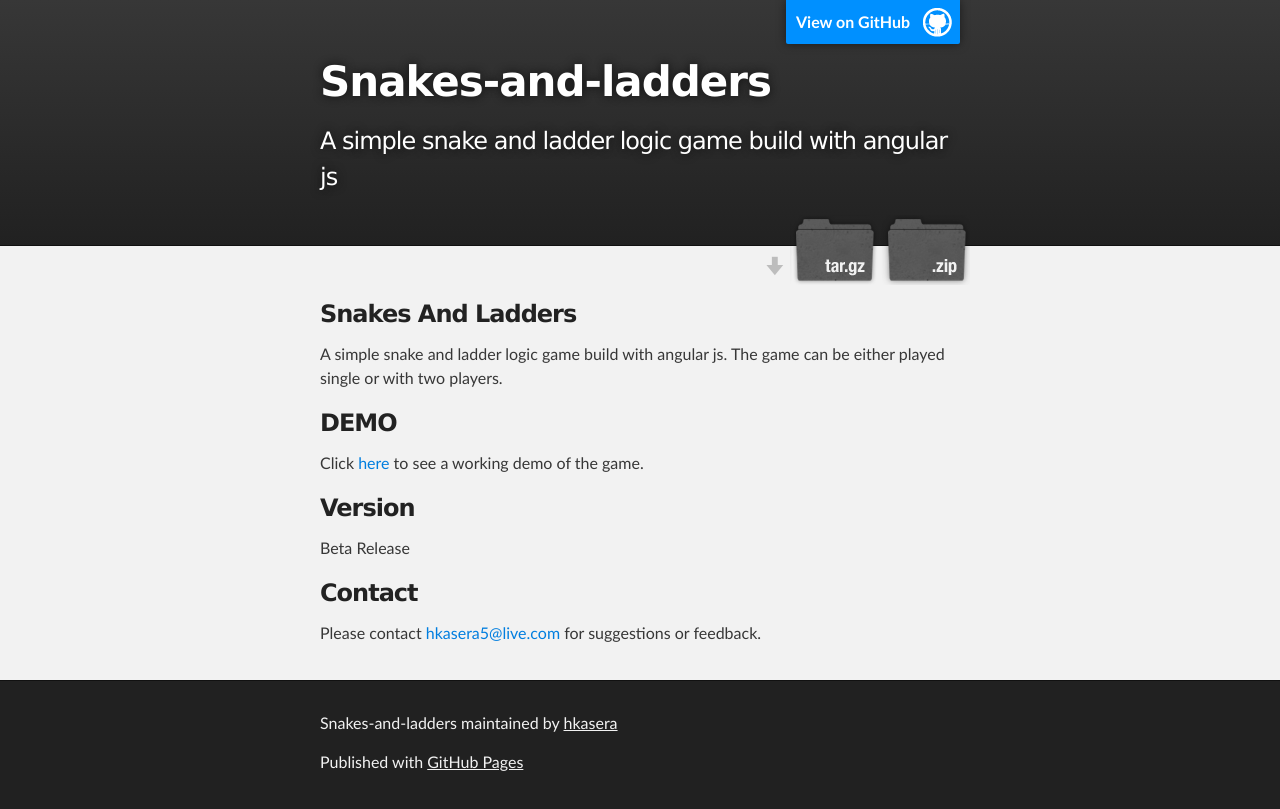
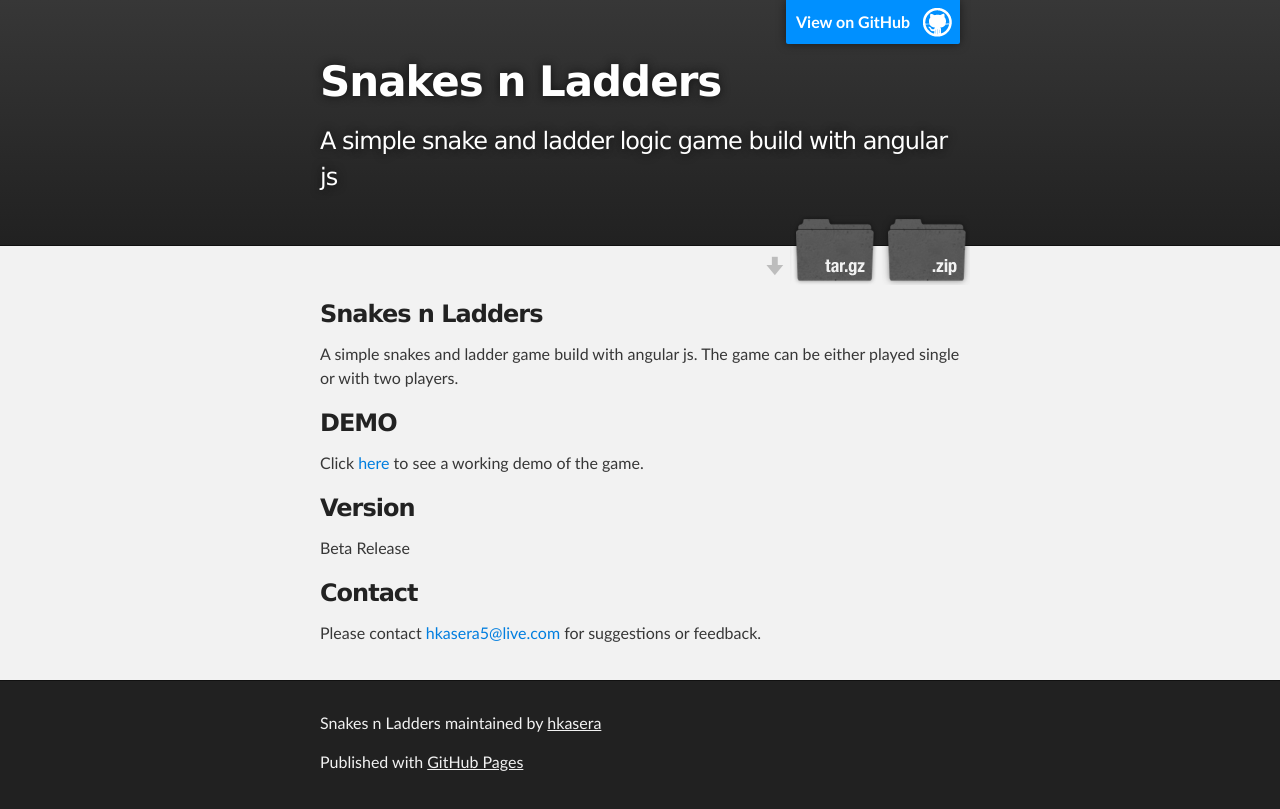
Before and after one commit to hkasera/snakes-and-ladders, a plain HTML site: page index.html in a window 1280 px wide. Drawn offline with Linux system fonts and the light colour scheme.

Commit message:
Create gh-pages branch via GitHub

```diff
--- a/index.html
+++ b/index.html
@@ -4,11 +4,11 @@
   <head>
     <meta charset='utf-8' />
     <meta http-equiv="X-UA-Compatible" content="chrome=1" />
-    <meta name="description" content="Snakes-and-ladders : A simple snake and ladder logic game build with angular js" />
+    <meta name="description" content="Snakes n Ladders : A simple snake and ladder logic game build with angular js" />
 
     <link rel="stylesheet" type="text/css" media="screen" href="stylesheets/stylesheet.css">
 
-    <title>Snakes-and-ladders</title>
+    <title>Snakes n Ladders</title>
   </head>
 
   <body>
@@ -18,7 +18,7 @@
         <header class="inner">
           <a id="forkme_banner" href="https://github.com/hkasera/Snakes-and-Ladders">View on GitHub</a>
 
-          <h1 id="project_title">Snakes-and-ladders</h1>
+          <h1 id="project_title">Snakes n Ladders</h1>
           <h2 id="project_tagline">A simple snake and ladder logic game build with angular js</h2>
 
             <section id="downloads">
@@ -32,9 +32,9 @@
     <div id="main_content_wrap" class="outer">
       <section id="main_content" class="inner">
         <h3>
-<a name="snakes-and-ladders" class="anchor" href="#snakes-and-ladders"><span class="octicon octicon-link"></span></a>Snakes And Ladders</h3>
+<a name="snakes-n-ladders" class="anchor" href="#snakes-n-ladders"><span class="octicon octicon-link"></span></a>Snakes n Ladders</h3>
 
-<p>A simple snake and ladder logic game build with angular js. The game can be either played single or with two players.</p>
+<p>A simple snakes and ladder game build with angular js. The game can be either played single or with two players.</p>
 
 <h3>
 <a name="demo" class="anchor" href="#demo"><span class="octicon octicon-link"></span></a>DEMO</h3>
@@ -56,7 +56,7 @@
     <!-- FOOTER  -->
     <div id="footer_wrap" class="outer">
       <footer class="inner">
-        <p class="copyright">Snakes-and-ladders maintained by <a href="https://github.com/hkasera">hkasera</a></p>
+        <p class="copyright">Snakes n Ladders maintained by <a href="https://github.com/hkasera">hkasera</a></p>
         <p>Published with <a href="http://pages.github.com">GitHub Pages</a></p>
       </footer>
     </div>
--- a/params.json
+++ b/params.json
@@ -1 +1 @@
-{"name":"Snakes-and-ladders","tagline":"A simple snake and ladder logic game build with angular js","body":"### Snakes And Ladders\r\n\r\nA simple snake and ladder logic game build with angular js. The game can be either played single or with two players.\r\n\r\n\r\n### DEMO\r\n\r\nClick [here](http://harshitakasera.com/projects/snl/game) to see a working demo of the game.\r\n\r\n\r\n### Version\r\n\r\nBeta Release\r\n\r\n\r\n### Contact\r\n\r\nPlease contact hkasera5@live.com for suggestions or feedback.\r\n","google":"","note":"Don't delete this file! It's used internally to help with page regeneration."}
+{"name":"Snakes n Ladders","tagline":"A simple snake and ladder logic game build with angular js","body":"### Snakes n Ladders\r\n\r\nA simple snakes and ladder game build with angular js. The game can be either played single or with two players.\r\n\r\n\r\n### DEMO\r\n\r\nClick [here](http://harshitakasera.com/projects/snl/game) to see a working demo of the game.\r\n\r\n\r\n### Version\r\n\r\nBeta Release\r\n\r\n\r\n### Contact\r\n\r\nPlease contact hkasera5@live.com for suggestions or feedback.\r\n","google":"","note":"Don't delete this file! It's used internally to help with page regeneration."}
```
